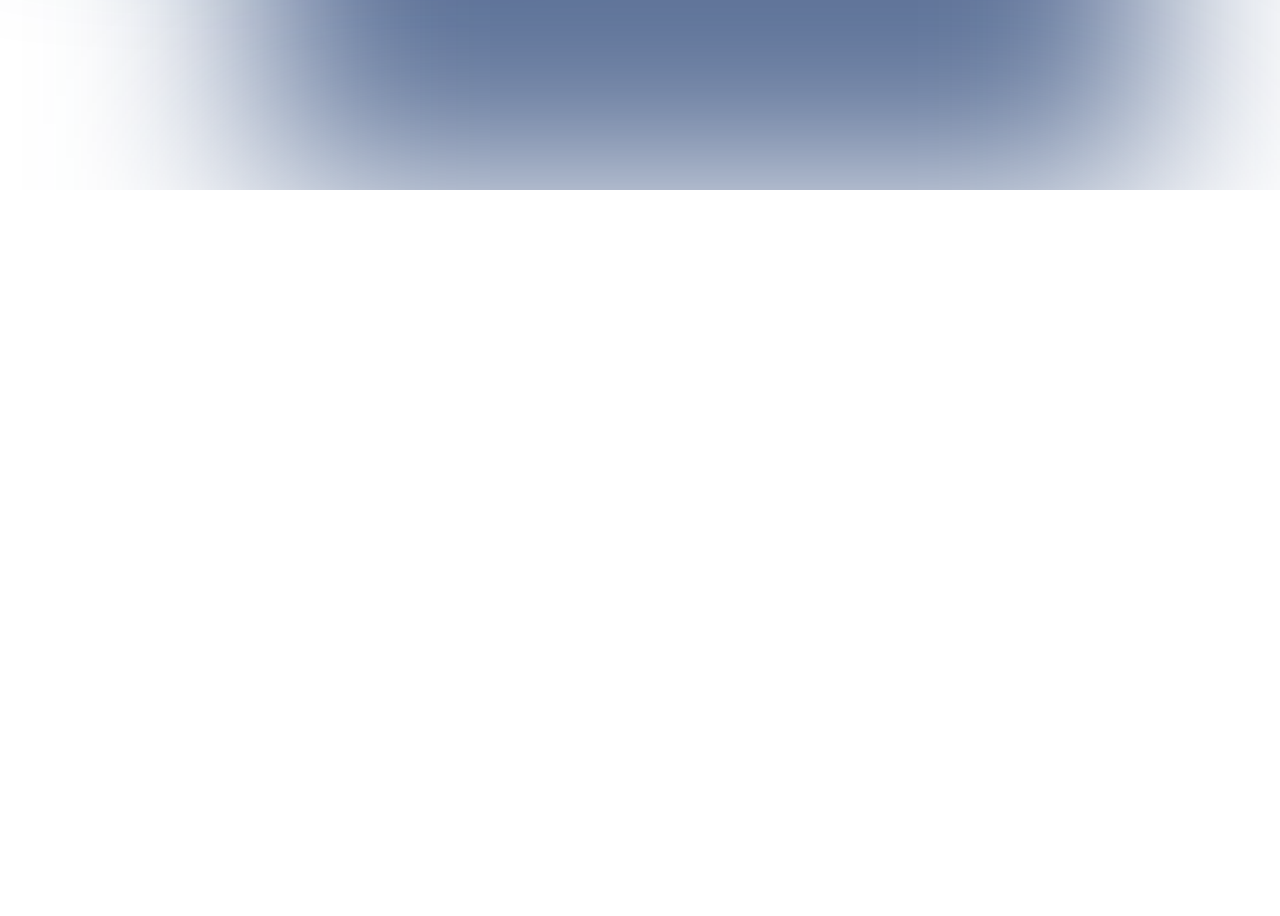
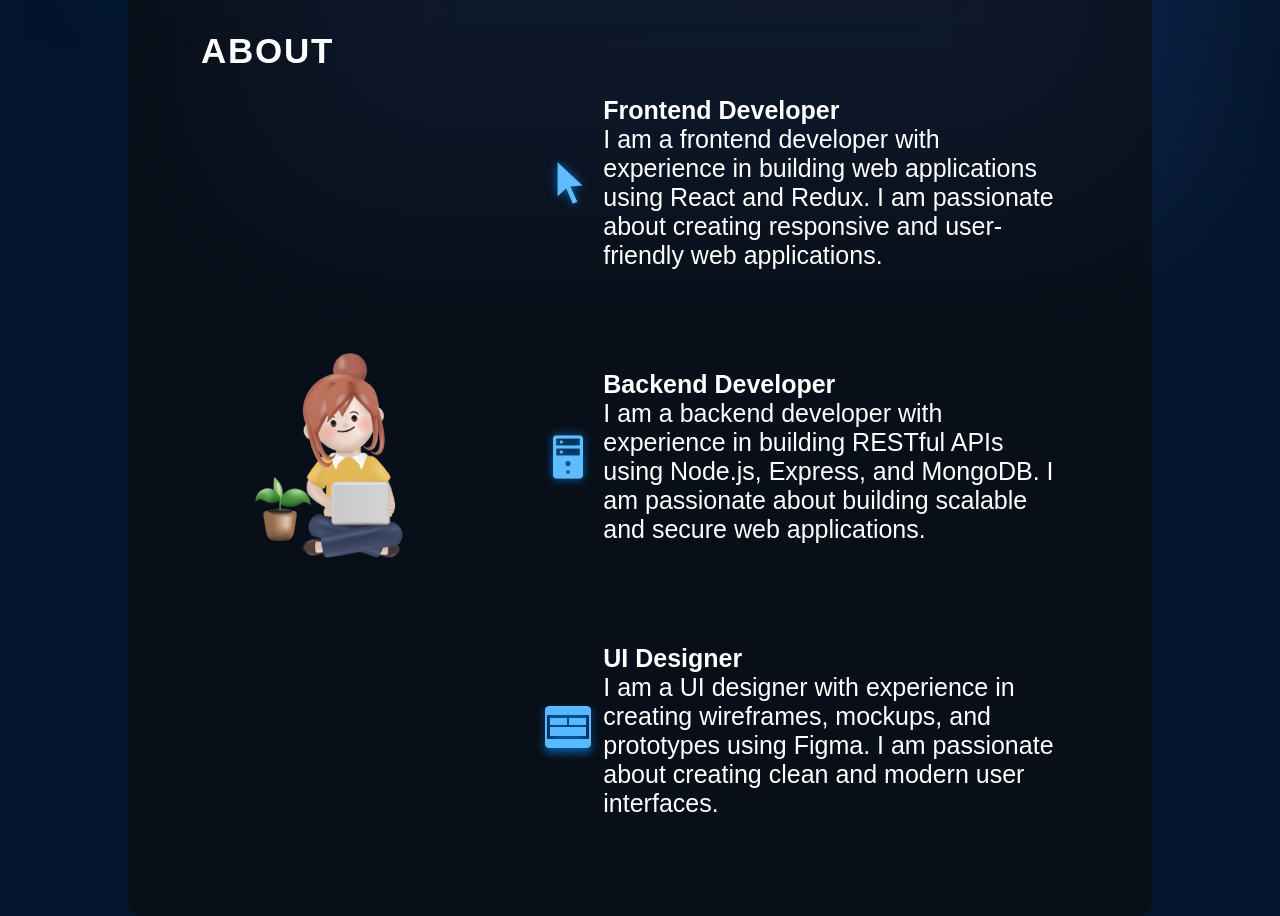
Before and after one commit to SuyashChavanOfficial/portfolio, a React (Vite) app: page / in a window 1280 px wide. Shown: the part 840-1756 px from the top of the page. Before the commit the page ends 1030 px from the top, so only its background shows below. Built offline with nearby package versions, Linux system fonts and the light colour scheme; the HTML template or start-up script is replaced by a standard one.

Commit message:
Created about section with styling and animations

```diff
--- a/src/App.jsx
+++ b/src/App.jsx
@@ -1,5 +1,6 @@
 
 import styles from './App.module.css'
+import { About } from './components/About/About'
 import { Hero } from './components/Hero/Hero'
 import { Navbar } from './components/Navbar/Navbar'
 
@@ -10,6 +11,7 @@
       <div className={styles.App}>
         <Navbar />
         <Hero />
+        <About />
       </div>
     </>
   )
--- /dev/null
+++ b/src/components/About/About.jsx
@@ -0,0 +1,53 @@
+import React from "react";
+import { getImageURL } from "../../utils";
+import styles from "./About.module.css";
+
+export const About = () => {
+  return (
+    <section className={styles.container} id="about">
+      <h2 className={styles.title}>About</h2>
+      <div className={styles.content}>
+        <img
+          src={getImageURL("about/aboutImage.png")}
+          alt="Me sitting with a laptop"
+          className={styles.aboutImage}
+        />
+        <ul className={styles.aboutItems}>
+          <li className={styles.aboutItem}>
+            <img src={getImageURL("about/cursorIcon.png")} alt="" />
+            <div className={styles.aboutItemText}>
+              <h3>Frontend Developer</h3>
+              <p>
+                I am a frontend developer with experience in building web
+                applications using React and Redux. I am passionate about
+                creating responsive and user-friendly web applications.
+              </p>
+            </div>
+          </li>
+          <li className={styles.aboutItem}>
+            <img src={getImageURL("about/serverIcon.png")} alt="Server Icon" />
+            <div className={styles.aboutItemText}>
+              <h3>Backend Developer</h3>
+              <p>
+                I am a backend developer with experience in building RESTful
+                APIs using Node.js, Express, and MongoDB. I am passionate about
+                building scalable and secure web applications.
+              </p>
+            </div>
+          </li>
+          <li className={styles.aboutItem}>
+            <img src={getImageURL("about/uiIcon.png")} alt="UI Icon" />
+            <div className={styles.aboutItemText}>
+              <h3>UI Designer</h3>
+              <p>
+                I am a UI designer with experience in creating wireframes,
+                mockups, and prototypes using Figma. I am passionate about
+                creating clean and modern user interfaces.
+              </p>
+            </div>
+          </li>
+        </ul>
+      </div>
+    </section>
+  );
+};
--- /dev/null
+++ b/src/components/About/About.module.css
@@ -0,0 +1,95 @@
+@import "../../vars.css";
+
+.container {
+  position: relative;
+  background-color: rgba(12, 12, 12, 0.6);
+  border-radius: 15px;
+  padding: 73px;
+  margin-top: 129px;
+  z-index: 1;
+  margin-left: 10%;
+  margin-right: 10%;
+}
+
+.title {
+  font-size: 35px;
+  color: var(--color-text);
+  font-weight: 700;
+  letter-spacing: 1.75px;
+  text-transform: uppercase;
+}
+
+.content {
+  display: flex;
+  flex-direction: row;
+  align-items: center;
+}
+
+.aboutImage {
+  width: 35%;
+}
+
+.aboutItems {
+  color: var(--color-text);
+  display: flex;
+  flex-direction: column;
+  gap: 50px;
+}
+
+.aboutItem {
+  display: flex;
+  flex-direction: row;
+  align-items: center;
+  border-radius: 20px;
+  list-style: none;
+  padding: 25px;
+
+  background-image: linear-gradient(
+    90deg,
+    rgba(165, 215, 232, 0.42) 0%,
+    rgba(255, 255, 255, 0) 100%
+  );
+  background-size: 0 100%;
+  background-repeat: no-repeat;
+  transition: background-size 0.4s;
+}
+
+.aboutItem:hover {
+  background-size: 100% 100%;
+}
+
+.aboutItem h3 {
+    font-size: 25px;
+    font-weight: 600;
+}
+
+.aboutItem p {
+    font-size: 25px;
+}
+
+@media screen and (max-width: 830px) {
+    .container {
+        background-color: transparent;
+        padding-left: 0;
+        padding-right: 0;
+
+    }
+
+    .content {
+        flex-direction: column;
+
+    }
+
+    .aboutImage {
+        display: none;
+    }
+
+    .aboutItems {
+        margin-top: 29px;
+    }
+
+    .aboutItem {
+        padding-left: 0;
+        padding-right: 0;
+    }
+}
--- a/src/index.css
+++ b/src/index.css
@@ -4,3 +4,7 @@
     padding: 0;
     font-family: "Outfit", Arial, Helvetica, sans-serif;
 }
+
+html {
+    scroll-behavior: smooth;
+}
```
